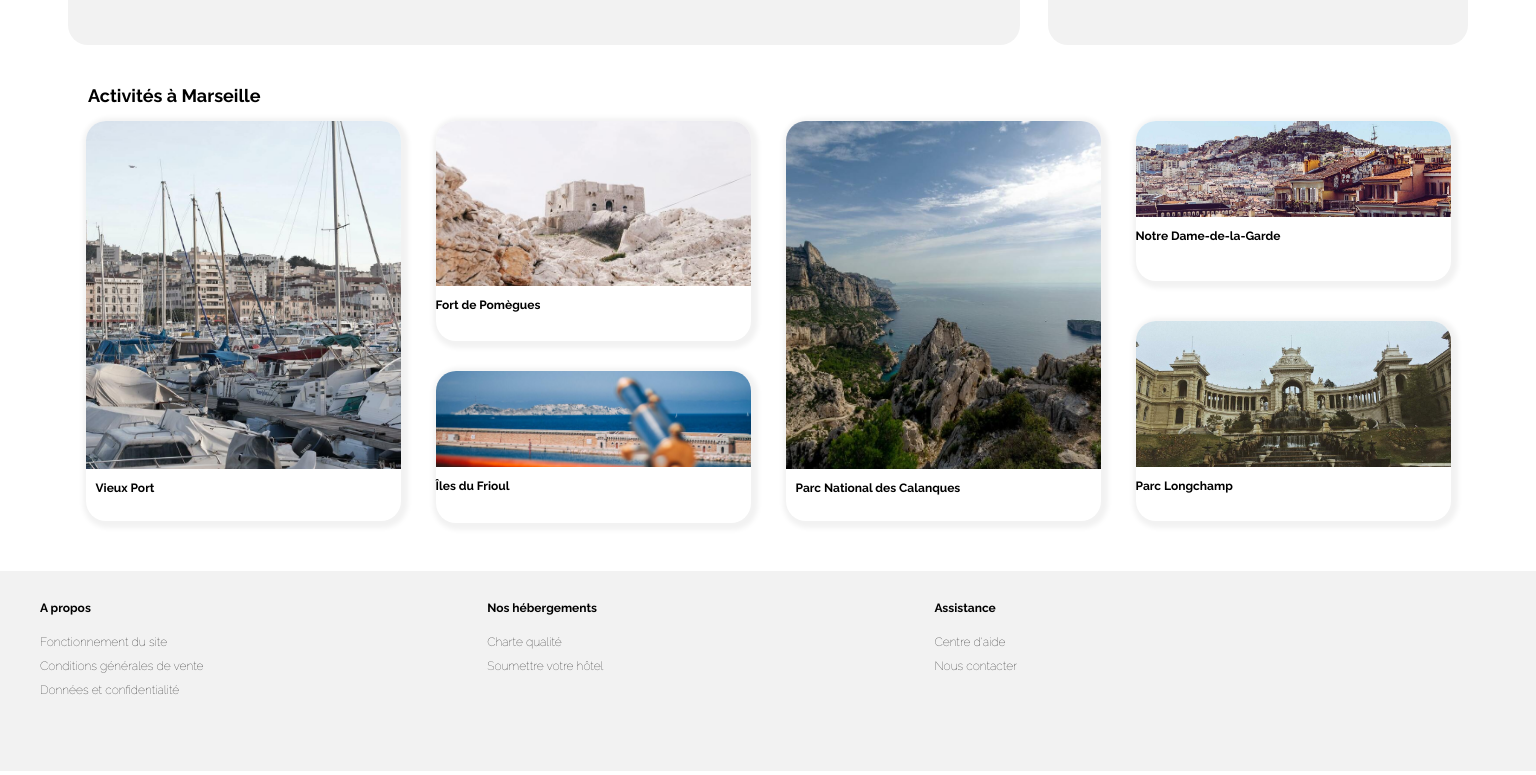
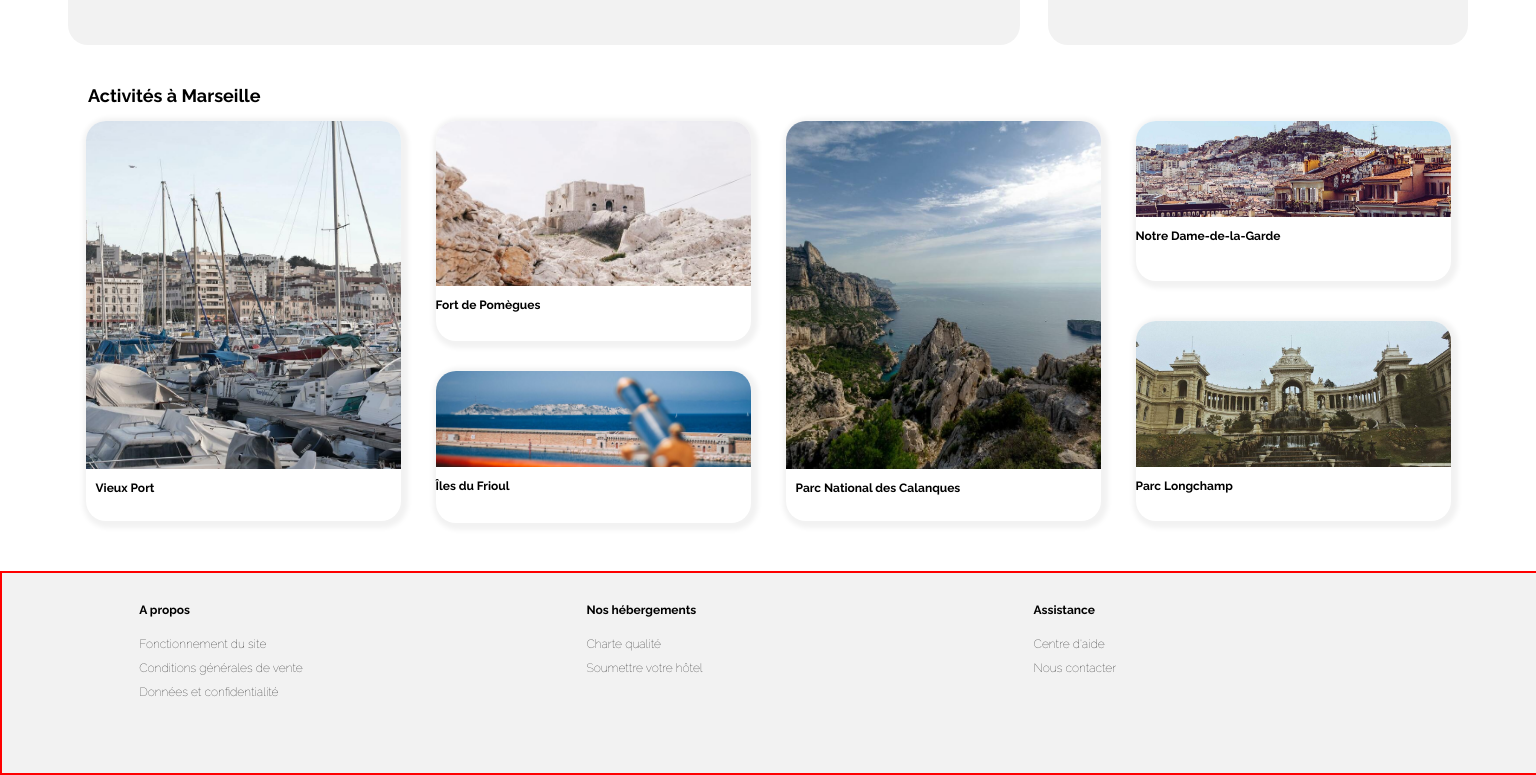
Before and after one commit to yohanetifier/YohanEtifier_2_05032020, a plain HTML site: page index.html in a window 1536 px wide. Shown: the part 923-1698 px from the top of the page. Drawn offline with Linux system fonts and the light colour scheme.

Commit message:
overflow-x:hidden

```diff
--- a/style.css
+++ b/style.css
@@ -3,8 +3,10 @@ body
     font-family: "Raleway", Arial, "Times new Roman",sans-serif;
     font-size: 12px;
     margin: 0px;
+    overflow-x: hidden;
+}
 
-}
+
 
 h2, button
 {
@@ -38,7 +40,9 @@ h2
         width: 100%;
         margin-left: 0px;
         height: 3200px;
+        max-width: 100%;
     }
+
 
 }
 /* Header */
@@ -1109,3 +1113,10 @@ footer li
         width: 90%;
     }
 }
+
+@media (min-width: 1440px){
+    footer  {
+        border: 2px solid red;
+        justify-content: center;
+    }
+}
```
